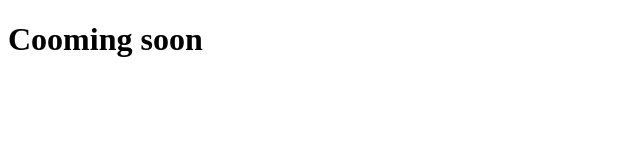
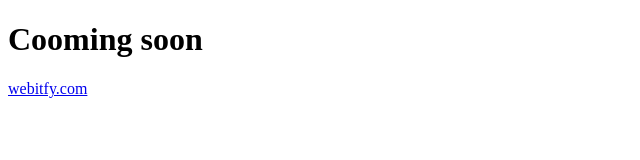
Before and after one commit to mgrup/webitfypages, a plain HTML site: page index.html in a window 1280 px wide. Shown: the whole page, without its empty margins (0-640 px from the left). Drawn offline with Linux system fonts and the light colour scheme.

Commit message:
Update index.html

```diff
--- a/index.html
+++ b/index.html
@@ -3,6 +3,7 @@
 <body>
 
 <h1>Cooming soon</h1>
+  <a href="https://www.webitfy.com">webitfy.com</a>
 
 </body>
 </html>
```
